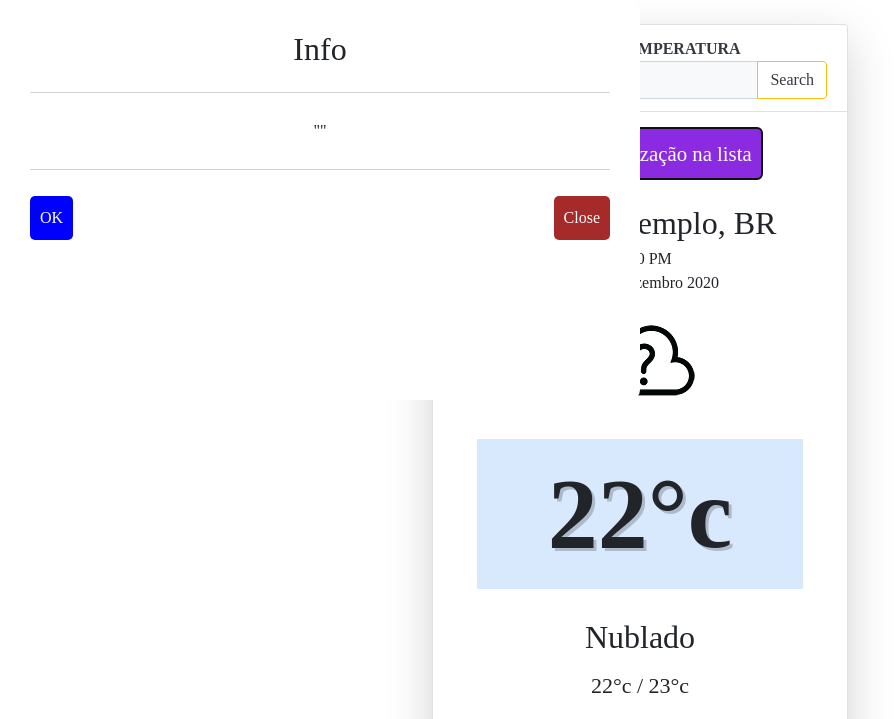
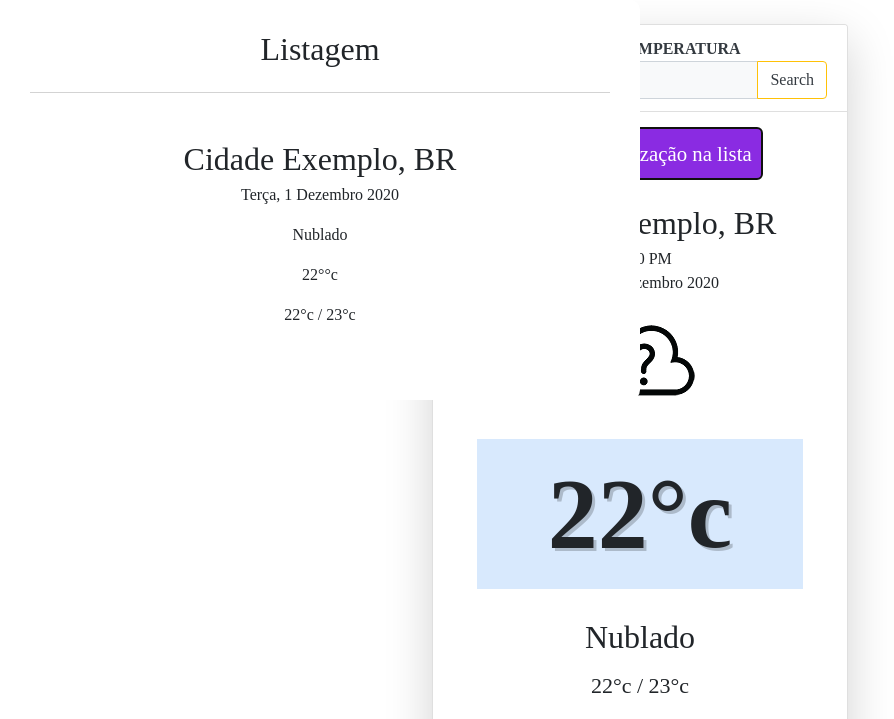
Before and after one commit to JoaoChrisostomo/temperaturaEmTempoReal, a plain HTML site: page index.html in a window 1280 px wide. Both pictures are taken after a click on the button "Salvar Localização na lista". Shown: the top 719 px of the page, without its empty margins (0-894 px from the left). Drawn offline with nearby package versions, Linux system fonts and the light colour scheme.

Commit message:
adicionando as informações do localStorage dentro do modal ao clicar no botão as informações vão ser salva no modal

```diff
--- a/index.html
+++ b/index.html
@@ -39,12 +39,13 @@
             </div>
           </div>
         </div>
+
         <button class="btnOpenModal" onclick="openModal()">Salvar Localização na lista</button>
         <div class="modal-container">
           <div class="modal">
-            <h2>Info</h2>
+            <h2>Listagem</h2>
             <hr />
-            <span>
+            <span class="modal-body span">
               ""
             </span>
             <hr />
--- a/script.js
+++ b/script.js
@@ -16,6 +16,7 @@ const weather_t = document.querySelector('.weather')
 const search_input = document.querySelector('.form-control')
 const search_button = document.querySelector('.btn')
 const low_high = document.querySelector('.low-high')
+const modal = document.querySelector('.modal-container')
 
 window.addEventListener('load', () => {
   //geolocation é para pegar a localização do usuario e pegar a latitude e longitude
@@ -36,19 +37,37 @@ window.addEventListener('load', () => {
   function showError(error) {
     alert(`erro: ${error.message}`)
   }
+
+  // function modalResult() {
+  //   if(setPosition === displayResults) {
+  //     modal.querySelector('.modal-body').innerHTML = 'Olá tudo bem?'
+  //   } else {
+  //     modal.querySelector('.modal-body').innerHTML = 'Olá tudo bem?'
+  //   }
+  // }
+  // modalResult()
+
 })
 
-
 // MODAL
-const modal = document.querySelector('.modal-container')
 
 function openModal() {
   modal.classList.add('active')
+  document.querySelector('.modal-body').innerHTML = `
+    <h2 class="modal-title">${capitalizeFirstLetter(city.innerHTML)}</h2>
+    <div class="date">${capitalizeFirstLetter(date.innerText)}</div>
+    <div class="modal-body">
+      <p>${weather_t.innerHTML}</p>
+      <p>${temp_number.innerHTML}°${temp_unit.innerHTML}</p>
+      <p>${low_high.innerHTML}</p>
+    </div>
+  `
 }
 
 function closeModal() {
   modal.classList.remove('active')
 }
+
 
 function coordResults(lat, long) {
   // aqui esta sendo passado a latitude e longitude
@@ -150,20 +169,6 @@ function displayResults(weather) {
   localStorage.setItem('date', date.innerText)
 }
 
-// const saveLocalStorage = [
-//     {
-//         name: weather.name,
-//         country: weather.sys.country,
-//         temp: weather.main.temp,
-//         temp_min: weather.main.temp_min,
-//         temp_max: weather.main.temp_max,
-//         description: weather.weather[0].description,
-//         icon: weather.weather[0].icon,
-//         time: time_now
-//     }
-//   ]
-//     localStorage.setItem('weather', JSON.stringify(saveLocalStorage))
-
 function dateBuilder(d) {
   let days = [
     'Domingo',
```
